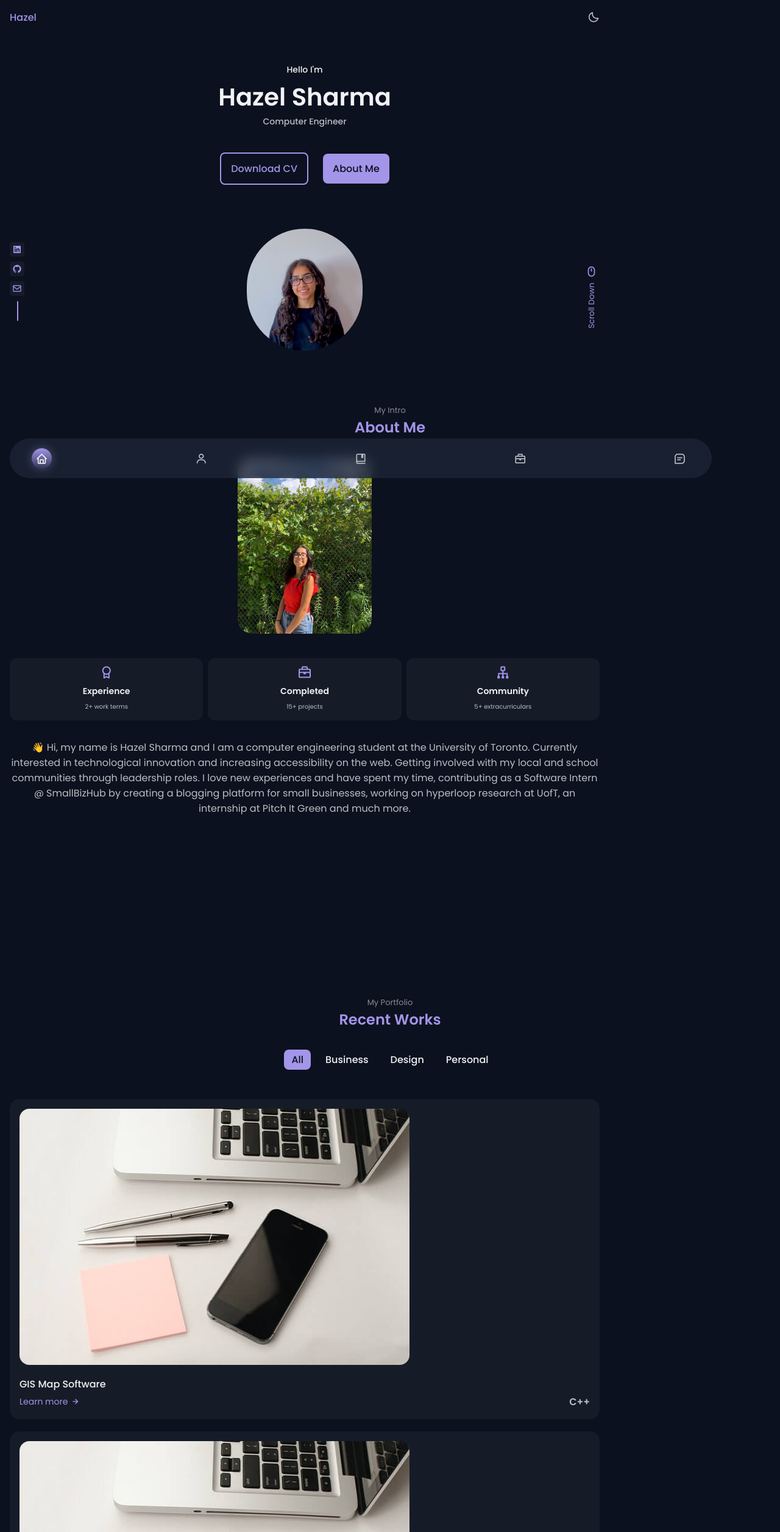
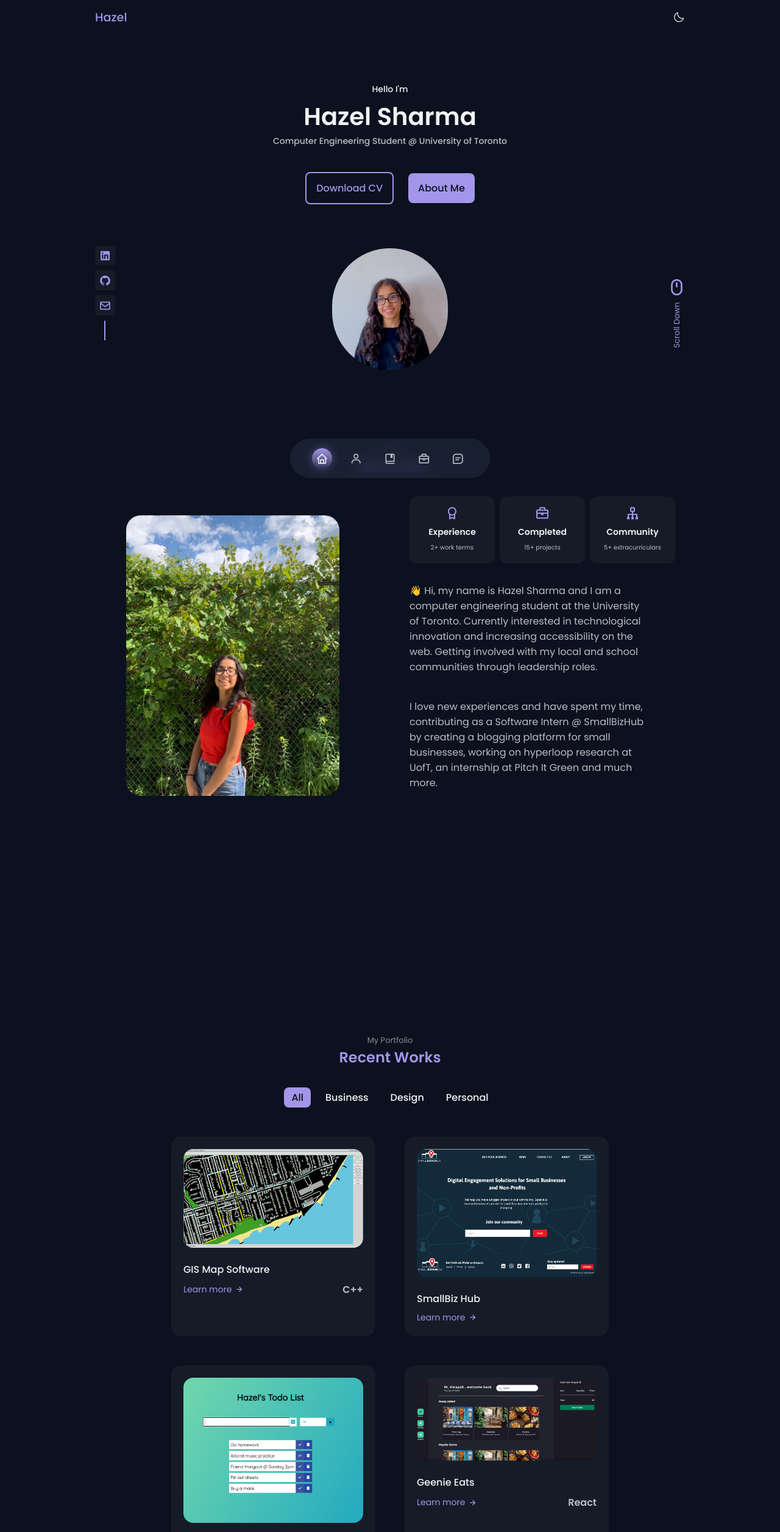
Before and after one commit to HazelSharma/HazelSharma.github.io, a plain HTML site: page index.html in a window 1280 px wide. Shown: the top 2512 px of the page at 61% size. Drawn offline with nearby package versions, Linux system fonts and the light colour scheme.

Commit message:
Finished mobile and desktop css

```diff
--- a/assets/css/styles.css
+++ b/assets/css/styles.css
@@ -625,9 +625,147 @@ body.light-theme{
 
 /*=============== BREAKPOINTS ===============*/
 /* For small devices */
+@media screen and (max-width: 320px){
+  .nav_menu{
+    padding: 1rem 1.5rem;
+  }
 
+  .home_buttons{
+    flex-direction: column;
+  }
+
+  .home_handle{
+    width: 150px;
+    /*height: 253px;*/
+  }
+
+  .home_img{
+    width: 130px;
+  }
+}
 
 /* For medium devices */
+@media screen and (min-width: 576px){
+  .nav_menu{
+    width: 328px;
+    left: 0;
+    right: 0;
+    margin: 0 auto;
+  }
 
+  .about_info{
+    grid-template-columns: repeat(3, 140px);
+    justify-content: center;
+  }
+
+  .about_description{
+    padding: 0 5rem;
+  }
+
+  .work_container{
+    justify-content: center;
+  }
+
+  .work_img{
+    width: 295px;
+  }
+}
+
+@media screen and (min-width: 767px){
+  .work_container{
+    grid-template-columns: repeat(2, max-content);
+    justify-content: center;
+    column-gap: 3rem;
+  }
+}
 
 /* For large devices */
+@media screen and (min-width: 992px) {
+  .container{
+    margin-left: auto;
+    margin-right: auto;
+  }
+
+  .section{
+    padding: 6.5rem 0 1rem;
+  }
+
+  .section_title{
+    margin-bottom: 3.5rem;
+  }
+
+  .nav{
+    height: calc(vac(--header-height) + 1 rem);
+  }
+
+  .nav_logo{
+    font-size: 1.2rem;
+  }
+
+  .home_img{
+    width: 220px;
+  }
+
+  .home_social-link{
+    padding: 0.4rem;
+    font-size: 1.25rem;
+  }
+
+  .home_social::after{
+    transform: rotate(90deg) translate(16px,0);
+  }
+
+  .home_scroll-icon{
+    font-size: 2rem;
+  }
+
+  .about_container{
+    grid-template-columns: repeat(2, 1fr);
+    align-items: center;
+    column-gap: 4rem;
+  }
+
+  .about_img{
+    width: 350px;
+  }
+
+  .about_data{
+    text-align: initial;
+  }
+
+  .about_info{
+    justify-content: initial;
+  }
+
+  .about_box{
+    text-align: center;
+    padding: 1rem 1.25rem;
+  }
+
+  .about_description{
+    padding: 0 4rem 0 0;
+    margin-bottom: 2.5rem;
+  }
+
+  .work_container{
+    gap: 3rem;
+  }
+
+  .work_card{
+    padding: 1.25rem;
+  }
+
+  .work_img{
+    margin-bottom: 1rem;
+  }
+
+  .work_title{
+    margin-bottom: .5rem;
+  }
+
+  .footer_social-link{
+    font-size: 1.25rem;
+    padding: .4rem;
+    border-radius: .5rem;
+  }
+}
--- a/index.html
+++ b/index.html
@@ -5,7 +5,7 @@
         <meta name="viewport" content="width=device-width, initial-scale=1.0">
 
         <!--=============== FAVICON ===============-->
-        <link rel="shortcut icon" href="assets/img/favicon.png" type="image/x-icon">
+        <link rel="shortcut icon" href="assets/img/faviconFinal.png" type="image/x-icon">
 
         <!--=============== BOXICONS ===============-->
         <link href='https://unpkg.com/boxicons@2.1.2/css/boxicons.min.css' rel='stylesheet'>
@@ -72,7 +72,7 @@
                     <div class="home_data">
                         <span class="home_greeting">Hello I'm</span>
                         <h1 class="home_name">Hazel Sharma</h1>
-                        <h3 class="home_education">Computer Engineer</h3>
+                        <h3 class="home_education">Computer Engineering Student @ University of Toronto</h3>
 
                         <div class="home_buttons">
                             <a download="" href="assets/pdf/Ansel-Cv.pdf" class="button button--ghost">
@@ -139,7 +139,9 @@
                             👋 Hi, my name is Hazel Sharma and I am a computer engineering student at the University of Toronto.
                             Currently interested in technological innovation and increasing accessibility on the web. Getting involved
                             with my local and school communities through leadership roles.
+                        </p>
 
+                        <p class="about_description">
                             I love new experiences and have spent my time, contributing as a Software Intern @ SmallBizHub by creating
                             a blogging platform for small businesses, working on hyperloop research at UofT, an internship at Pitch
                             It Green and much more.
@@ -172,12 +174,12 @@
 
                 <div class="work_container container grid">
                     <div class="work_card mix personal">
-                        <img src="assets/img/work1.jpg" alt="" class="work_img">
+                        <img src="assets/img/darkMode.PNG" alt="" class="work_img">
 
                         <h3 class="work_title">GIS Map Software</h3>
 
                         <div class="work_cardDescription">
-                            <a href="#" class="work_button">
+                            <a href="https://github.com/HazelSharma/Geocache-GameMap" target="_blank" class="work_button">
                                 Learn more <i class='bx bx-right-arrow-alt work_icon' ></i>
                             </a>
 
@@ -186,12 +188,12 @@
                     </div>
 
                     <div class="work_card mix business">
-                        <img src="assets/img/work1.jpg" alt="" class="work_img">
+                        <img src="assets/img/smallBizHub.PNG" alt="" class="work_img">
 
                         <h3 class="work_title">SmallBiz Hub</h3>
 
                         <div class="work_cardDescription">
-                            <a href="#" class="work_button">
+                            <a href="https://smallbizhub.ca/" target="_blank" class="work_button">
                                 Learn more <i class='bx bx-right-arrow-alt work_icon' ></i>
                             </a>
 
@@ -200,12 +202,12 @@
                     </div>
 
                     <div class="work_card mix personal">
-                        <img src="assets/img/work1.jpg" alt="" class="work_img">
+                        <img src="assets/img/basic-todolist.PNG" alt="" class="work_img">
 
                         <h3 class="work_title">To-do List</h3>
 
                         <div class="work_cardDescription">
-                            <a href="#" class="work_button">
+                            <a href="https://github.com/HazelSharma/Todo-List" target="_blank" class="work_button">
                                 Learn more <i class='bx bx-right-arrow-alt work_icon' ></i>
                             </a>
 
@@ -214,12 +216,12 @@
                     </div>
 
                     <div class="work_card mix personal">
-                        <img src="assets/img/work1.jpg" alt="" class="work_img">
+                        <img src="assets/img/geenieEats.PNG" alt="" class="work_img">
 
                         <h3 class="work_title">Geenie Eats</h3>
 
                         <div class="work_cardDescription">
-                            <a href="#" class="work_button">
+                            <a href="https://github.com/HazelSharma/Geenie-Eats" target="_blank" class="work_button">
                                 Learn more <i class='bx bx-right-arrow-alt work_icon' ></i>
                             </a>
 
@@ -228,12 +230,12 @@
                     </div>
 
                     <div class="work_card mix design">
-                        <img src="assets/img/work1.jpg" alt="" class="work_img">
+                        <img src="assets/img/trueColors.PNG" alt="" class="work_img">
 
                         <h3 class="work_title">True Colors Webpage</h3>
 
                         <div class="work_cardDescription">
-                            <a href="#" class="work_button">
+                            <a href="https://github.com/HazelSharma/True-Colors" target="_blank" class="work_button">
                                 Learn more <i class='bx bx-right-arrow-alt work_icon' ></i>
                             </a>
 
```
Also changed, not shown: assets/img/about.jpg (deleted), assets/img/basic-todolist.PNG (added), assets/img/darkMode.PNG (added), assets/img/favicon.png (deleted), assets/img/faviconFinal.png (added), assets/img/geenieEats.PNG (added), assets/img/map+directions+legoFinal.PNG (added), assets/img/smallBizHub.PNG (added), assets/img/testimonial1.png (deleted), assets/img/testimonial2.png (deleted), assets/img/testimonial3.png (deleted), assets/img/work1.jpg (deleted), assets/img/work2.jpg (deleted), assets/img/work3.jpg (deleted), 2 more files, 1 other file.
